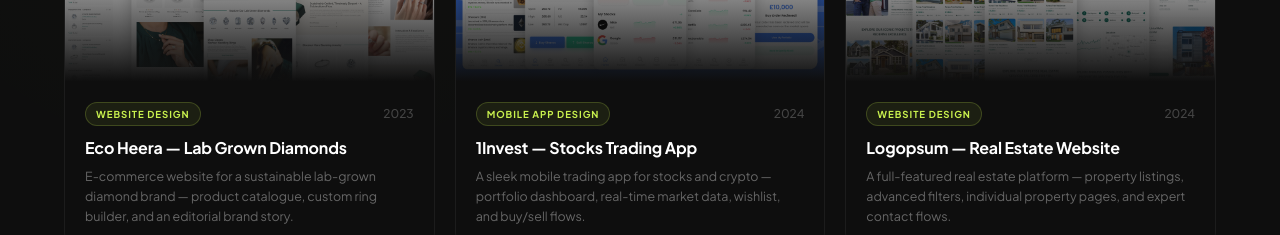
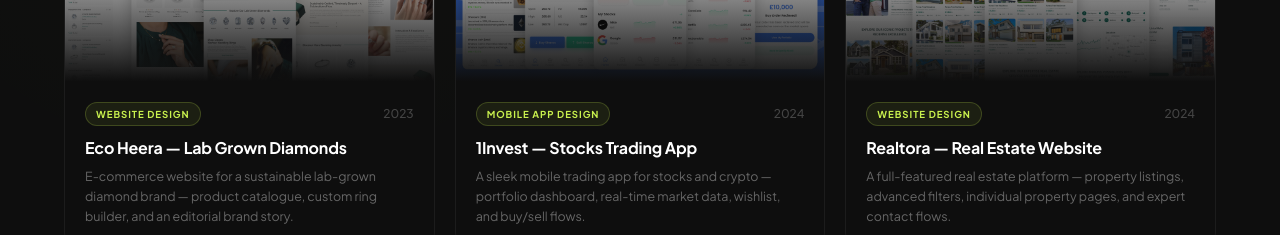
Before and after one commit to ux-soban/bysoban-website, a React (Vite) app: page / in a window 1280 px wide. Shown: the part 4500-4735 px from the top of the page. Built offline with nearby package versions, Linux system fonts and the light colour scheme.

Commit message:
Update PortfolioSection.tsx

```diff
--- a/src/app/components/PortfolioSection.tsx
+++ b/src/app/components/PortfolioSection.tsx
@@ -54,7 +54,7 @@
   },
   {
     id: 6,
-    title: "Logopsum — Real Estate Website",
+    title: "Realtora — Real Estate Website",
     category: "Website Design",
     description: "A full-featured real estate platform — property listings, advanced filters, individual property pages, and expert contact flows.",
     image: realEstateImg,
```
